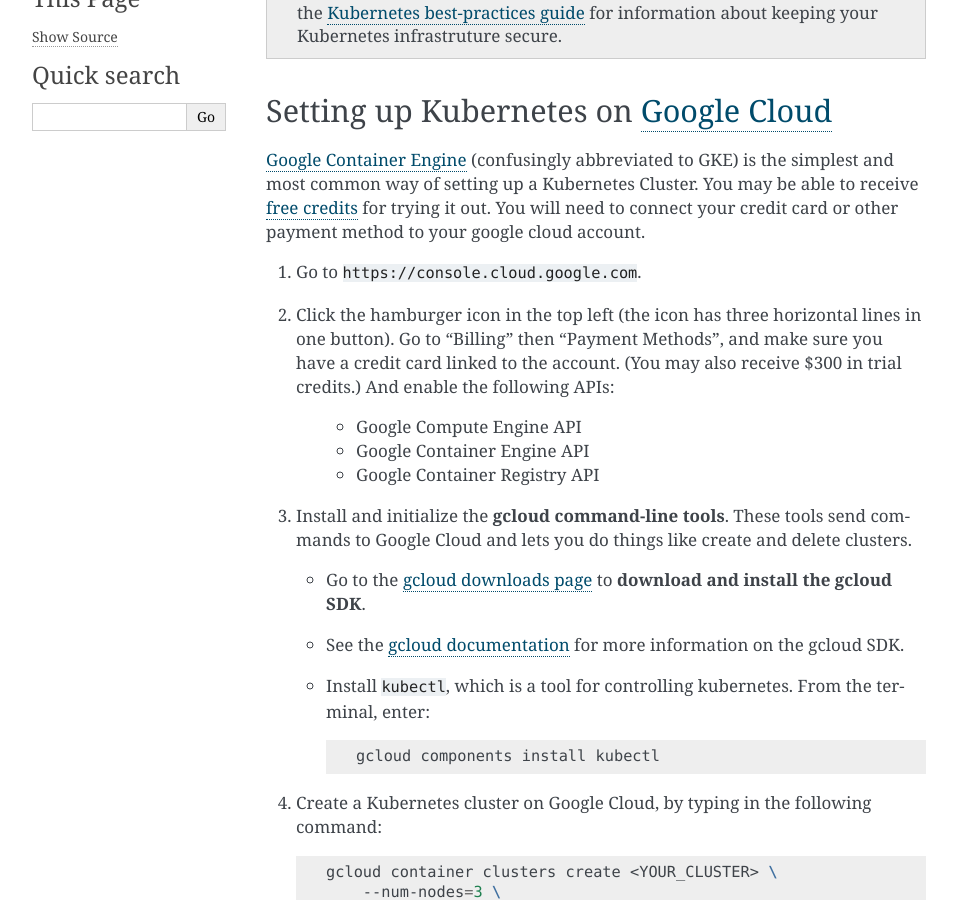
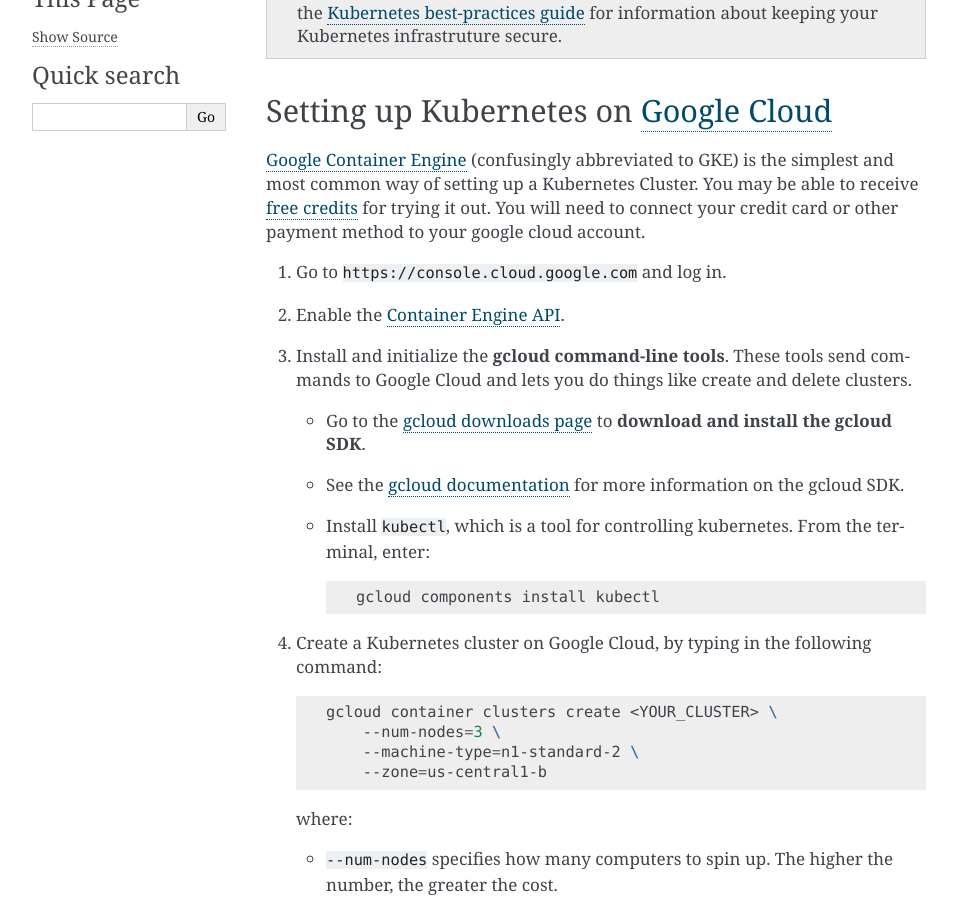
Before and after one commit to jupyterhub/zero-to-jupyterhub-k8s, a Sphinx documentation site: the page built from doc/source/create-k8s-cluster.rst, in a window 1280 px wide and 900 px high, scrolled down 564 px. Shown: the whole window, without its empty margins (154-1111 px from the left). Built offline with Sphinx 7.4.7, drawn with Linux system fonts in a browser that asks for light colours.

Commit message:
Only activate the Google Container Engine API
This now recursively enables the Compute Engine API & the
container registry API

```diff
--- a/doc/source/create-k8s-cluster.rst
+++ b/doc/source/create-k8s-cluster.rst
@@ -36,16 +36,9 @@
 <https://cloud.google.com/free/>`_ for trying it out. You will need to
 connect your credit card or other payment method to your google cloud account.
 
-1. Go to ``https://console.cloud.google.com``.
+1. Go to ``https://console.cloud.google.com`` and log in.
 
-2. Click the hamburger icon in the top left (the icon has three horizontal lines
-   in one button). Go to “Billing” then “Payment Methods”, and make sure you
-   have a credit card linked to the account. (You may also receive $300 in trial
-   credits.) And enable the following APIs:
-
-      - Google Compute Engine API
-      - Google Container Engine API
-      - Google Container Registry API
+2. Enable the `Container Engine API <https://console.cloud.google.com/apis/api/container.googleapis.com/overview>`_.
 
 3. Install and initialize the **gcloud command-line tools**. These tools send
    commands to Google Cloud and lets you do things like create and delete
```
